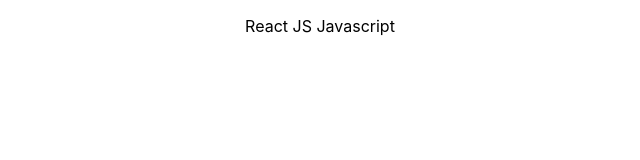
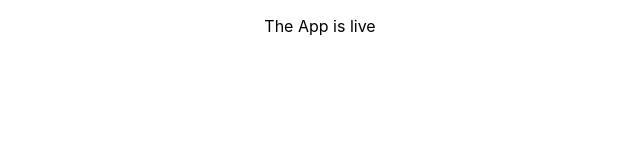
Before and after one commit to charvar16/simple-af, a React (Create React App) app: page / in a window 1280 px wide. Shown: the top 160 px of the page, without its empty margins (320-960 px from the left). Built offline with nearby package versions, Linux system fonts and the light colour scheme.

Commit message:
change message

```diff
--- a/src/App.js
+++ b/src/App.js
@@ -5,7 +5,7 @@
   return (
     <div className="App">
         <p>
-          React JS Javascript
+          The App is live
         </p>
     </div>
   );
```
